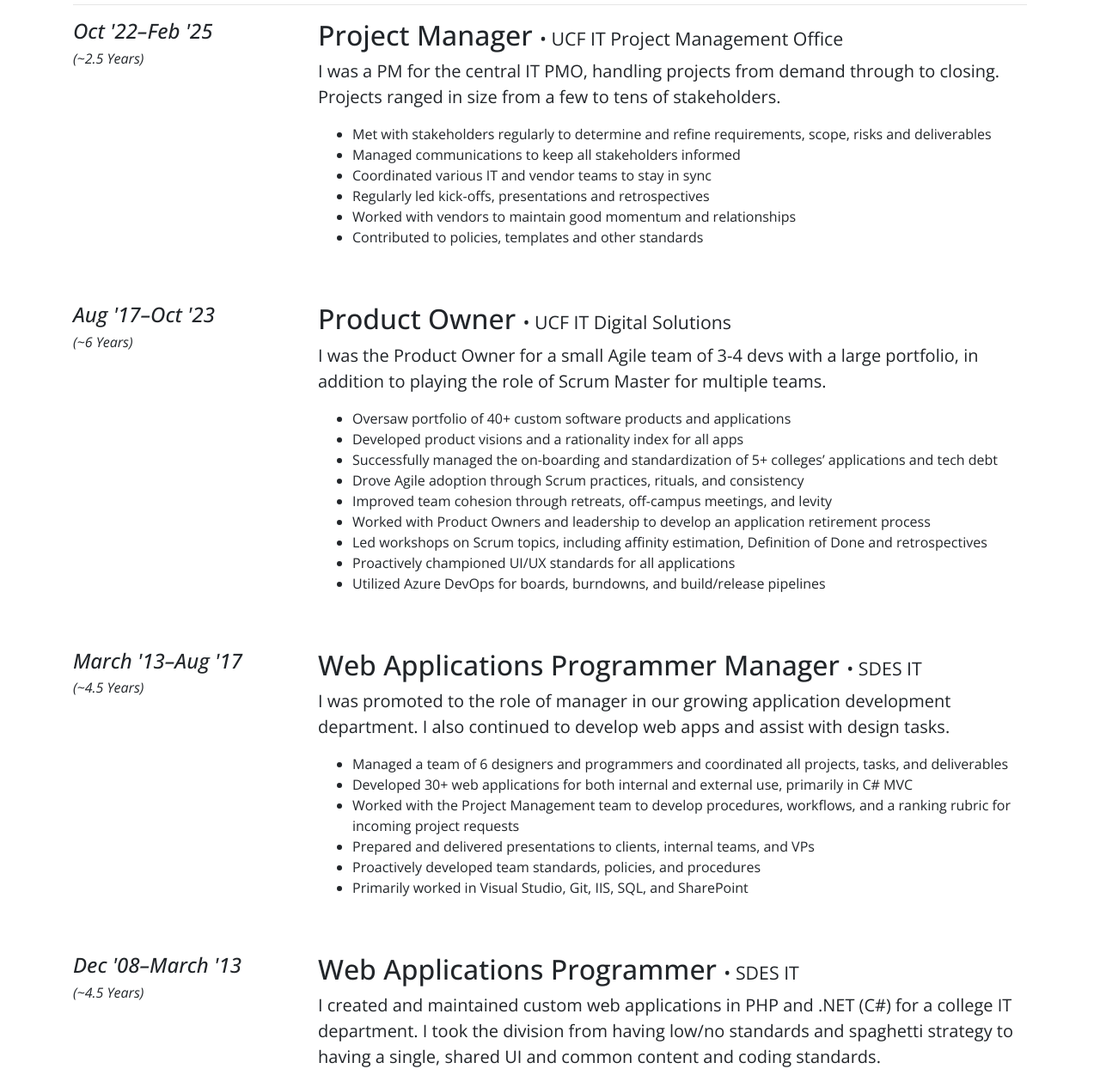
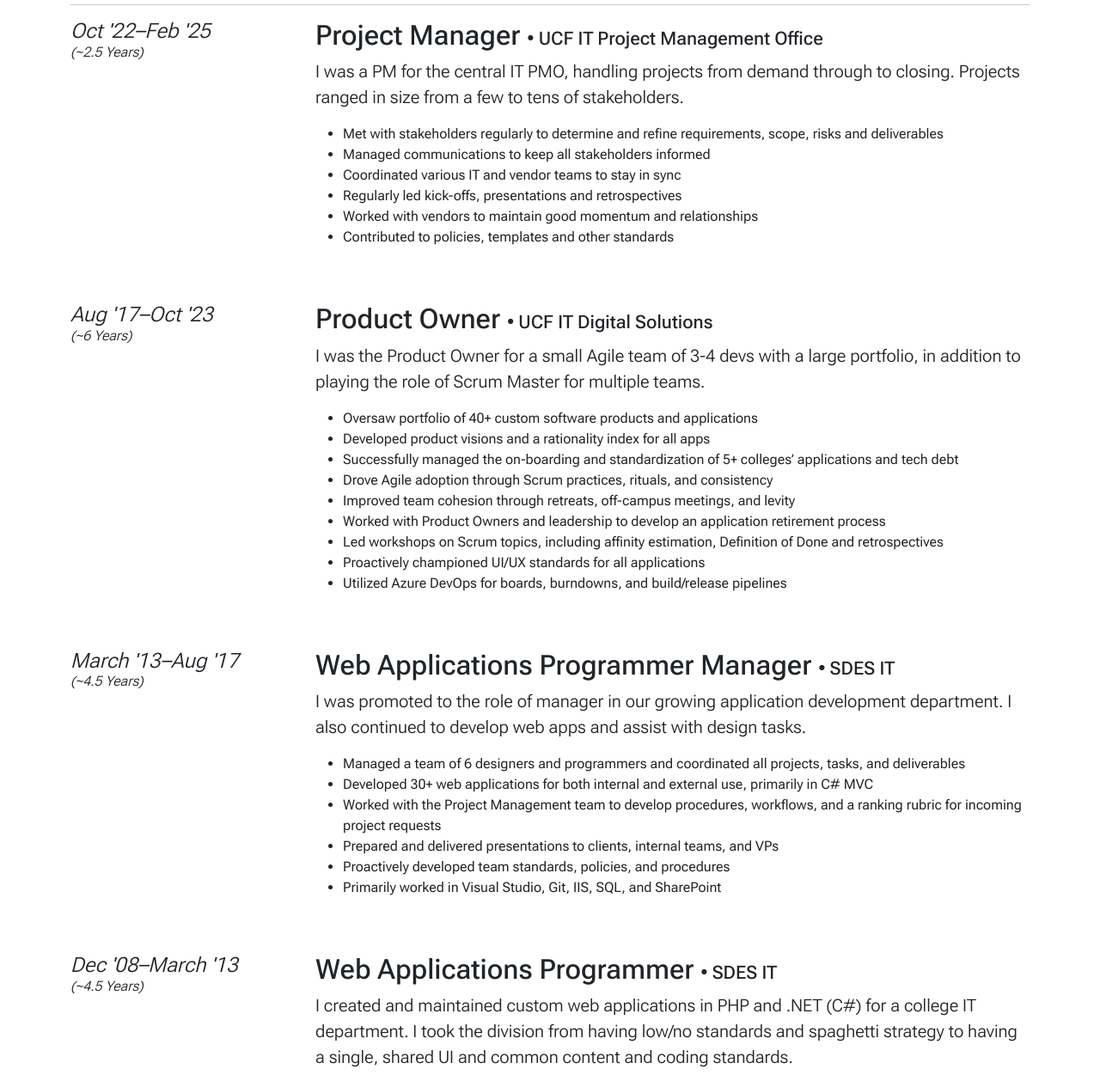
Before and after one commit to fbrogers/portfolio-v3, a plain HTML site: page index.htm in a window 1280 px wide. Shown: the part 729-1987 px from the top of the page at 86% size. Drawn offline with nearby package versions, Linux system fonts and the light colour scheme.

Commit message:
bs version bump, font swap

```diff
--- a/assets/style.css
+++ b/assets/style.css
@@ -1,8 +1,12 @@
 body{
-    font-family: "Open Sans", serif;
+    font-family: "Roboto Flex", serif;
     font-optical-sizing: auto;
     font-weight: 400;
     font-style: normal;
+}
+
+.light{
+    font-weight: 300;
 }
 
 .pitch, .pitch .lead{
@@ -69,6 +73,10 @@ body{
     font-size: 2em;
 }
 
+.statement a{
+    text-decoration: none;
+}
+
 .site-content{
     padding-bottom: 3em;
 }
--- a/index.htm
+++ b/index.htm
@@ -22,16 +22,15 @@
     I'm ready to apply that passion for improvement to working with you!
     -->
 
-    <link rel="stylesheet" href="https://maxcdn.bootstrapcdn.com/bootstrap/4.0.0/css/bootstrap.min.css" crossorigin="anonymous">
+    <link href="https://cdn.jsdelivr.net/npm/bootstrap@5.3.3/dist/css/bootstrap.min.css" rel="stylesheet" integrity="sha384-QWTKZyjpPEjISv5WaRU9OFeRpok6YctnYmDr5pNlyT2bRjXh0JMhjY6hW+ALEwIH" crossorigin="anonymous">
     <link rel="stylesheet" href="https://use.fontawesome.com/releases/v5.1.0/css/all.css" crossorigin="anonymous">
     <link rel="preconnect" href="https://fonts.googleapis.com">
     <link rel="preconnect" href="https://fonts.gstatic.com" crossorigin>
-    <link href="https://fonts.googleapis.com/css2?family=Open+Sans:ital,wght@0,300..800;1,300..800&display=swap" rel="stylesheet">
+    <link href="https://fonts.googleapis.com/css2?family=Roboto+Flex:opsz,wght@8..144,100..1000&display=swap" rel="stylesheet">
     <link rel="stylesheet" href="assets/style.css">
 
     <script src="https://code.jquery.com/jquery-3.3.1.min.js" crossorigin="anonymous"></script>
-    <script src="https://cdnjs.cloudflare.com/ajax/libs/popper.js/1.12.9/umd/popper.min.js" crossorigin="anonymous"></script>
-    <script src="https://maxcdn.bootstrapcdn.com/bootstrap/4.0.0/js/bootstrap.min.js"></script>
+    <script src="https://cdn.jsdelivr.net/npm/bootstrap@5.3.3/dist/js/bootstrap.bundle.min.js" integrity="sha384-YvpcrYf0tY3lHB60NNkmXc5s9fDVZLESaAA55NDzOxhy9GkcIdslK1eN7N6jIeHz" crossorigin="anonymous"></script>
     <script>
         $(function(){
             $("#play-video").on("click", function(){
@@ -69,11 +68,11 @@
                 <a class="navbar-brand" href="#">
                     <strong>Jordan Rogers</strong>
                 </a>
-                <button class="navbar-toggler" type="button" data-toggle="collapse" data-target="#jr-nav" aria-controls="jr-nav" aria-expanded="false" aria-label="Toggle navigation">
+                <button class="navbar-toggler" type="button" data-bs-toggle="collapse" data-bs-target="#main-nav" aria-controls="main-nav" aria-expanded="false" aria-label="Toggle navigation">
                     <span class="navbar-toggler-icon"></span>
                 </button>
-                <div class="collapse navbar-collapse" id="jr-nav">
-                    <ul class="navbar-nav ml-md-auto">
+                <div class="collapse navbar-collapse justify-content-end" id="main-nav">
+                    <ul class="navbar-nav" id="main-nav-list">
                         <li class="nav-item">
                             <a class="nav-link" href="#content">Home</a>
                         </li>
@@ -138,7 +137,7 @@
                     <div class="h1">Experience</div>
                 </div>
                 <div class="col-sm-6">
-                    <div class="mt-2 text-sm-right">
+                    <div class="mt-2 text-sm-end">
                         <a href="assets/resume.pdf" class="btn btn-outline-primary">Download (PDF)</a>
                     </div>
                 </div>
@@ -148,13 +147,16 @@
                 <div class="row">
                     <div class="col-lg-3">
                         <div class="h4 light mb-3">
-                            <i>Oct '22&ndash;Feb '25<br><small>(~2.5 Years)</small></i>
+                            <i>
+                                Oct '22&ndash;Feb '25
+                                <small class="d-inline d-sm-block">(~2.5 Years)</small>
+                            </i>
                         </div>
                     </div>
                     <div class="col-lg-9">
                         <h2>
                             Project Manager
-                            <small>&bull; UCF IT Project Management Office</small>
+                            <small class="d-block d-sm-inline">&bull; UCF IT Project Management Office</small>
                         </h2>
                         <p class="lead">
                             I was a PM for the central IT PMO, handling projects from demand through to closing. Projects ranged in size from a few to tens of stakeholders.
@@ -174,13 +176,16 @@
                 <div class="row">
                     <div class="col-lg-3">
                         <div class="h4 light mb-3">
-                            <i>Aug '17&ndash;Oct '23<br><small>(~6 Years)</small></i>
+                            <i>
+                                Aug '17&ndash;Oct '23
+                                <small class="d-inline d-sm-block">(~6 Years)</small>
+                            </i>
                         </div>
                     </div>
                     <div class="col-lg-9">
                         <h2>
                             Product Owner
-                            <small>&bull; UCF IT Digital Solutions</small>
+                            <small class="d-block d-sm-inline">&bull; UCF IT Digital Solutions</small>
                         </h2>
                         <p class="lead">
                             I was the Product Owner for a small Agile team of 3-4 devs with a large portfolio, in addition to playing the role of Scrum Master for multiple teams.
@@ -203,13 +208,16 @@
                 <div class="row">
                     <div class="col-lg-3">
                         <div class="h4 light mb-3">
-                            <i>March '13&ndash;Aug '17<br><small>(~4.5 Years)</small></i>
+                            <i>
+                                March '13&ndash;Aug '17
+                                <small class="d-inline d-sm-block">(~4.5 Years)</small>
+                            </i>
                         </div>
                     </div>
                     <div class="col-lg-9">
                         <h2>
                             Web Applications Programmer Manager
-                            <small>&bull; SDES IT</small>
+                            <small class="d-block d-sm-inline">&bull; SDES IT</small>
                         </h2>
                         <p class="lead">
                             I was promoted to the role of manager in our growing application development department. I also continued to develop web apps and assist with design tasks.
@@ -229,13 +237,16 @@
                 <div class="row">
                     <div class="col-lg-3">
                         <div class="h4 light mb-3">
-                            <i>Dec '08&ndash;March '13<br><small>(~4.5 Years)</small></i>
+                            <i>
+                                Dec '08&ndash;March '13
+                                <small class="d-inline d-sm-block">(~4.5 Years)</small>
+                            </i>
                         </div>
                     </div>
                     <div class="col-lg-9">
                         <h2>
                             Web Applications Programmer
-                            <small>&bull; SDES IT</small>
+                            <small class="d-block d-sm-inline">&bull; SDES IT</small>
                         </h2>
                         <p class="lead">
                             I created and maintained custom web applications in PHP and .NET (C#) for a college IT department. I took the division from having low/no standards and spaghetti strategy to having a single, shared UI and common content and coding standards.
```
